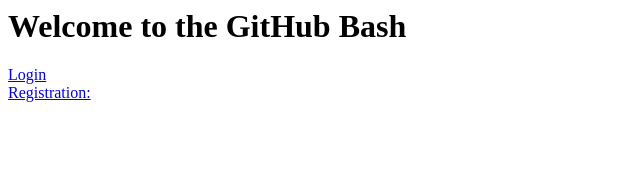
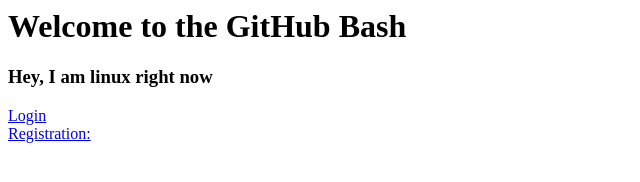
Before and after one commit to santvan3207/firstRepoByBharath, a plain HTML site: page index.html in a window 1280 px wide. Shown: the whole page, without its empty margins (0-640 px from the left). Drawn offline with Linux system fonts and the light colour scheme.

Commit message:
i am linux

```diff
--- a/index.html
+++ b/index.html
@@ -3,6 +3,7 @@
 </head>
 <body>
 	<h1>Welcome to the GitHub Bash </h1>
+	<h3>Hey, I am linux right now</h3>
 	<a href="login.html">Login</a>
 	<br/>
 	<a href="reg.html">Registration:</a>
```
